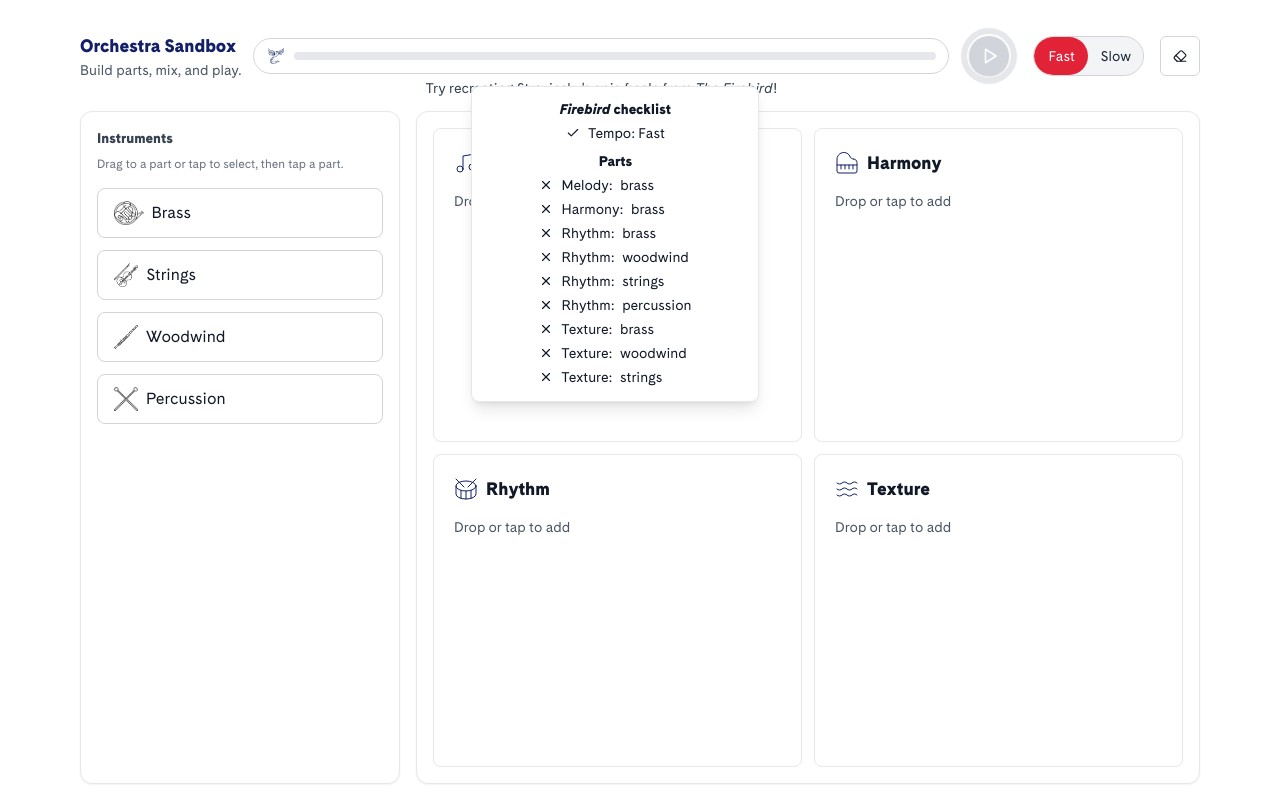
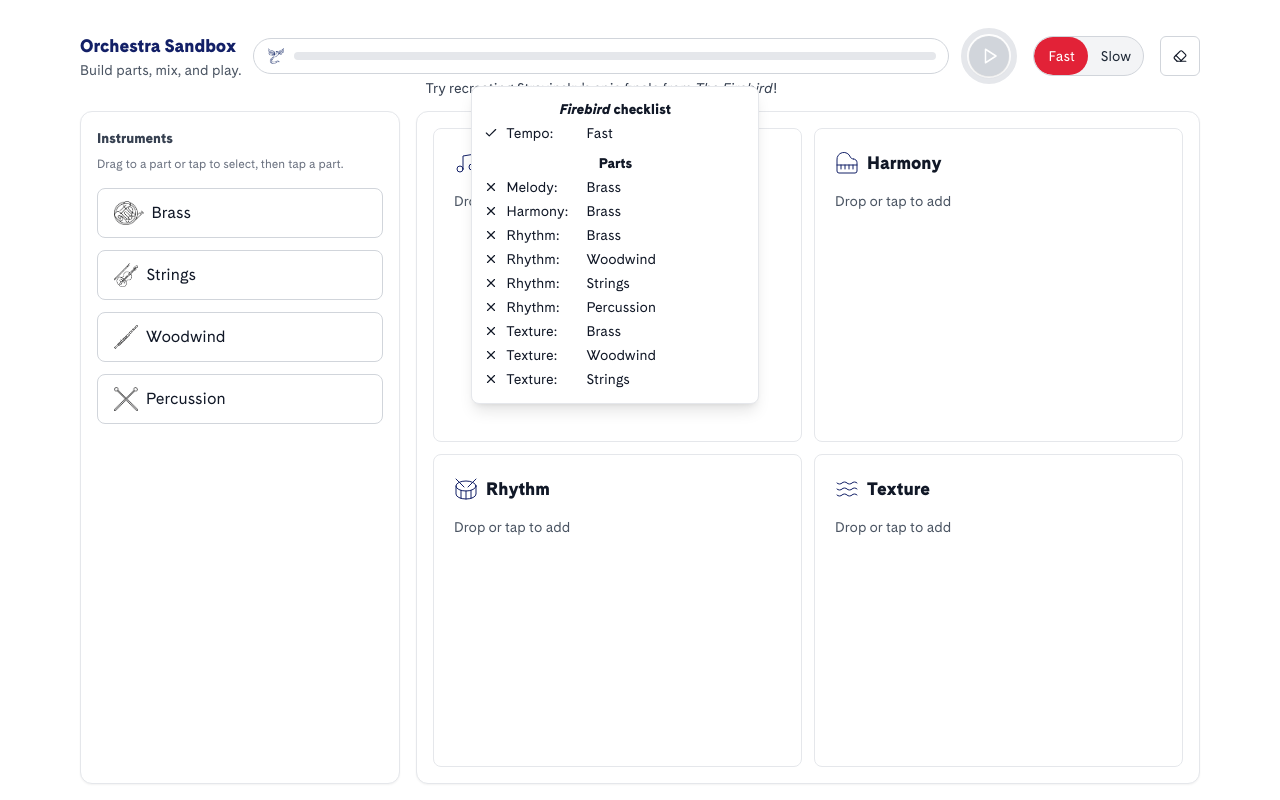
Before and after one commit to milodavidson/firebird-interactive, a Next.js app: page / in a window 1280 px wide. Both pictures are taken after a click on the button 601 px from the left and 55 px from the top of the page. Built offline with nearby package versions, Linux system fonts and the light colour scheme.

Commit message:
feat: enhance FirebirdProgressChip to include extras by part and improve checklist display

```diff
--- a/src/components/FirebirdProgressChip.tsx
+++ b/src/components/FirebirdProgressChip.tsx
@@ -4,6 +4,7 @@ import { useEffect, useMemo, useRef, useState } from 'react'
 import { motion } from 'framer-motion'
 import { Check, X, Minus } from 'lucide-react'
 import { usePartsStore } from '@/hooks/usePartsStore'
+import { INSTRUMENTS } from '@/lib/instruments'
 
 type PartId = 'melody' | 'harmony' | 'rhythm' | 'texture'
 
@@ -32,6 +33,7 @@ export default function FirebirdProgressChip() {
 
     // Details for checklist
     const presenceDetails: { part: PartId; inst: string; status: 'missing' | 'present-not-loud' | 'loud' }[] = []
+    const extrasByPart: Record<PartId, string[]> = { melody: [], harmony: [], rhythm: [], texture: [] }
     for (const pid of partIds) {
       const required = FIREBIRD_REQ[pid]
       const part = parts.find(p => p.id === pid)
@@ -50,14 +52,23 @@ export default function FirebirdProgressChip() {
           presenceDetails.push({ part: pid, inst, status: 'present-not-loud' })
         }
       }
+      // collect extras: instruments assigned to this part that are not in the required list
+      const assigned = part?.assignedInstruments || []
+      const extras = assigned
+        .map(ai => ai.instrumentId)
+        .filter(id => !required.includes(id))
+      // de-duplicate extras per part
+      extrasByPart[pid] = Array.from(new Set(extras))
     }
     const tempoOk = tempo === 'fast'
     const anyAssigned = parts.some(p => p.assignedInstruments.length > 0)
     const points = presentCount + loudCount + (tempoOk && anyAssigned ? 1 : 0)
     const totalPoints = requiredTotal * 2 + 1 // 19
     const percent = Math.round((points / totalPoints) * 100)
-    return { percent, points, totalPoints, presentCount, loudCount, requiredTotal, tempoOk, presenceDetails }
+    return { percent, points, totalPoints, presentCount, loudCount, requiredTotal, tempoOk, presenceDetails, extrasByPart }
   }, [parts, tempo])
+
+  const nameById = useMemo(() => Object.fromEntries(INSTRUMENTS.map(i => [i.id, i.name])), []) as Record<string, string>
 
   // Trigger shimmer on reaching 100%
   const prevPercent = useRef<number>(0)
@@ -146,27 +157,44 @@ export default function FirebirdProgressChip() {
         <div
           role="dialog"
           aria-label="Firebird checklist"
-          className="absolute z-20 -translate-x-1/2 mt-3 w-64 md:w-72 rounded-lg border border-gray-200 bg-white shadow-lg p-3 text-sm text-center"
+          className="absolute z-20 -translate-x-1/2 mt-3 w-64 md:w-72 rounded-lg border border-gray-200 bg-white shadow-lg p-3 text-sm"
           style={{ left: anchorLeft != null ? `${anchorLeft}px` : '50%', top: '100%' }}
         >
-          <div className="font-semibold mb-1"> <em>Firebird</em> checklist</div>
-          <ul className="space-y-1">
-            <li className="flex items-center justify-center gap-2">
+          <div className="font-semibold mb-1 text-center"> <em>Firebird</em> checklist</div>
+          <ul className="space-y-1 text-left inline-block">
+            <li className="flex items-center gap-2">
               {data.tempoOk ? <Check size={14} /> : <X size={14} />}
-              <span>Tempo: Fast</span>
+              <span className="capitalize min-w-[4.5rem]">Tempo:</span>
+              <span>Fast</span>
             </li>
           </ul>
-          <div className="mt-2 font-semibold">Parts</div>
+          <div className="mt-2 font-semibold text-center">Parts</div>
           <ul className="mt-1 space-y-1 text-left inline-block">
             {data.presenceDetails.map((d, i) => (
               <li key={`${d.part}-${d.inst}-${i}`} className="flex items-center gap-2">
                 {d.status === 'loud' ? <Check size={14} /> : d.status === 'present-not-loud' ? <Minus size={14} /> : <X size={14} />}
-                <span className="capitalize">{d.part}:</span>
-                <span>{d.inst}</span>
+                <span className="capitalize min-w-[4.5rem]">{d.part}:</span>
+                <span className="capitalize">{nameById[d.inst] || d.inst}</span>
                 {d.status === 'present-not-loud' && <span className="text-gray-500">(make it loud!)</span>}
               </li>
             ))}
           </ul>
+          {/* Extras section per part, shown only if there are any extras */}
+          {(['melody','harmony','rhythm','texture'] as PartId[]).some(p => (data.extrasByPart[p] || []).length > 0) && (
+            <div className="mt-3">
+              <div className="font-semibold mb-1">Extras (don’t affect score)</div>
+              <ul className="space-y-1 text-left inline-block text-gray-600">
+                {(['melody','harmony','rhythm','texture'] as PartId[]).map(p => (
+                  (data.extrasByPart[p] || []).length > 0 ? (
+                    <li key={`extras-${p}`} className="flex items-start gap-2">
+                      <span className="capitalize min-w-[4.5rem]">{p}:</span>
+                      <span className="capitalize">{data.extrasByPart[p].map(id => nameById[id] || id).join(', ')}</span>
+                    </li>
+                  ) : null
+                ))}
+              </ul>
+            </div>
+          )}
         </div>
       )}
     </div>
```
